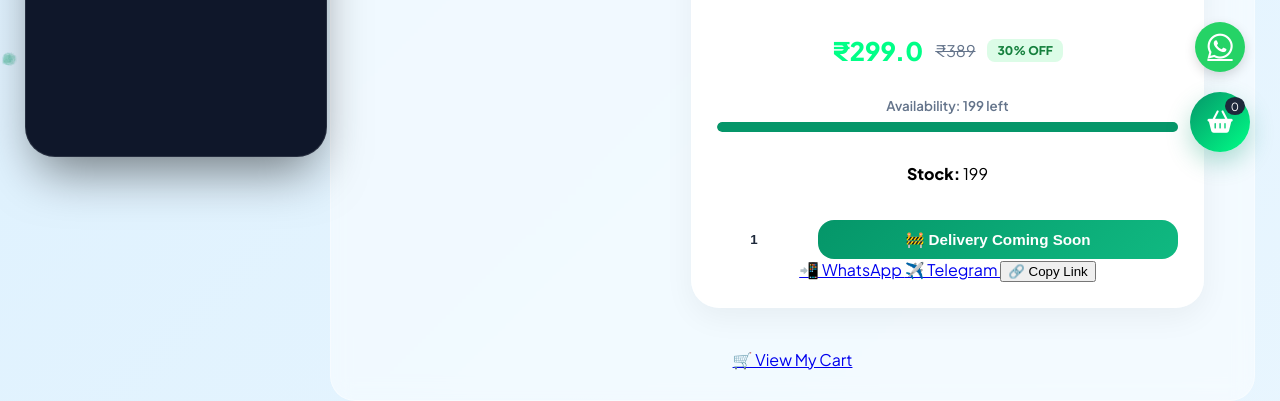
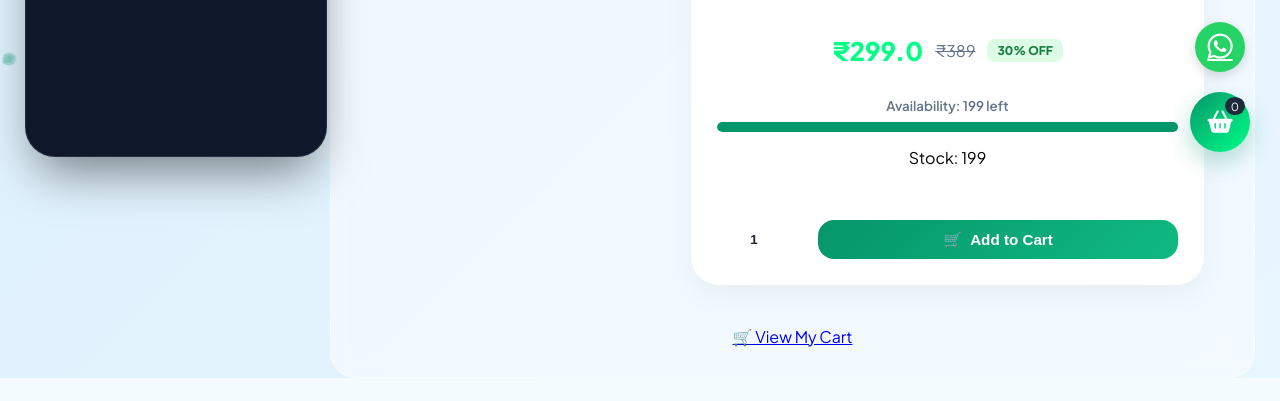
Before and after one commit to adityawalke97-prog/Om-Sai-Nursery-, a Flask app: page /plants in a window 1280 px wide. Shown: the part 618-1019 px from the top of the page. After the commit the page ends 996 px from the top, so only its background shows below. Run offline with Flask 3, Linux system fonts and the light colour scheme; data comes from the database, SQL or seed files in the repository.

Commit message:
Add files via upload

```diff
--- a/templates/plants.html
+++ b/templates/plants.html
@@ -4,16 +4,15 @@
 
 <link rel="stylesheet" href="{{ url_for('static', filename='plant.css') }}">
 
+
+
 <h2>Our Nursery Plants</h2>
 
 <div id="products">
 
 {% for plant in plants %}
+    {# Sirf wahi product dikhayenge jiska supplier_id exist karta hai #}
     {% if plant['supplier_id'] and plant['supplier_id'] != 0 %}
-
-    {% set share_url = request.url_root + 'plant/' + plant['id']|string %}
-    {% set share_text = "Check this plant: " + plant['name'] + " 🌱 Price: ₹" + plant['price']|string + " 👉 " + share_url %}
-
     <div class="plant-card">
         <h3>{{ plant['name'] }}</h3>
 
@@ -21,57 +20,37 @@
 
 <div class="price-section">
     <span class="current-price">₹{{ plant['price'] }}</span>
+
     <span class="original-price">₹{{ (plant['price'] * 1.3)|round|int }}</span>
+
     <span class="discount-tag">30% OFF</span>
 </div>
-
 <div class="stock-wrapper">
     <small>Availability: {{ plant['stock'] }} left</small>
     <div class="progress-bar">
-                <div class="progress-fill"
-                     style="width: {{ (plant['stock']/50)*100 }}%;
-                     background: {{ 'red' if plant['stock'] < 5 else '#059669' }}">
+        <div class="progress-fill" style="width: {{ (plant['stock']/50)*100 }}%; background: {{ 'red' if plant['stock'] < 5 else '#059669' }}"></div>
     </div>
-            </div>
-        </div>
+</div>Stock:</b> {{ plant['stock'] }}</p>
 
-        <p><b>Stock:</b> {{ plant['stock'] }}</p>
-
+        {# Sirf Admin ko dikhega ki kisne add kiya hai #}
         {% if session.get('role') == 'admin' %}
             <div class="supplier-info">
                 🏢 Supplier: {{ plant['supplier_name'] }}
             </div>
         {% endif %}
 
-        <!-- Action Area -->
         <div class="action-area">
-            <input type="number" id="qty_{{ plant['id'] }}" value="1" min="1">
+    <input
+        type="number"
+        id="qty_{{ plant['id'] }}"
+        value="1"
+        min="1"
+    >
 
-            <button disabled>
-                🚧 Delivery Coming Soon
+    <button onclick='addToCartSafe({{ plant["id"] }}, "{{ plant["name"].replace("\"","\\\"") }}", {{ plant["price"] }}, {{ plant["supplier_id"] }})'>
+        <span>🛒</span> Add to Cart
     </button>
 </div>
-
-        <!-- 🔥 SHARE BUTTONS -->
-        <div class="share-buttons">
-
-            <!-- WhatsApp -->
-            <a href="https://wa.me/?text={{ share_text | urlencode }}" target="_blank">
-                📲 WhatsApp
-            </a>
-
-            <!-- Telegram -->
-            <a href="https://t.me/share/url?url={{ share_url }}&text={{ share_text | urlencode }}" target="_blank">
-                ✈️ Telegram
-            </a>
-
-            <!-- Copy Link -->
-            <button onclick="copyLink('{{ share_url }}')">
-                🔗 Copy Link
-            </button>
-
-        </div>
-
     </div>
     {% endif %}
 
@@ -84,16 +63,37 @@
 </div>
 
 <br>
-
 <div style="text-align: center;">
     <a href="{{ url_for('orders_page') }}" class="btn-cart">🛒 View My Cart</a>
 </div>
 
-<!-- 🔥 COPY LINK SCRIPT -->
 <script>
-function copyLink(url){
-    navigator.clipboard.writeText(url);
-    alert("Link copied!");
+function addToCartSafe(id, name, price, supplier_id){
+    let qtyInput = document.getElementById("qty_" + id);
+    let qty = 1;
+
+    if(qtyInput){
+        qty = parseInt(qtyInput.value) || 1;
+    }
+
+    let cart = JSON.parse(localStorage.getItem("cart")) || [];
+    let existing = cart.find(item => item.id === id);
+
+    if(existing){
+        existing.quantity += qty;
+    }
+    else{
+        cart.push({
+            id: id,
+            name: name,
+            price: Number(price),
+            quantity: qty,
+            supplier_id: supplier_id // Supplier ID cart mein save kar rahe hain
+        });
+    }
+
+    localStorage.setItem("cart", JSON.stringify(cart));
+    alert(name + " added to cart!");
 }
 </script>
 
```
Lines whose indentation alone changed are shown as unchanged.
